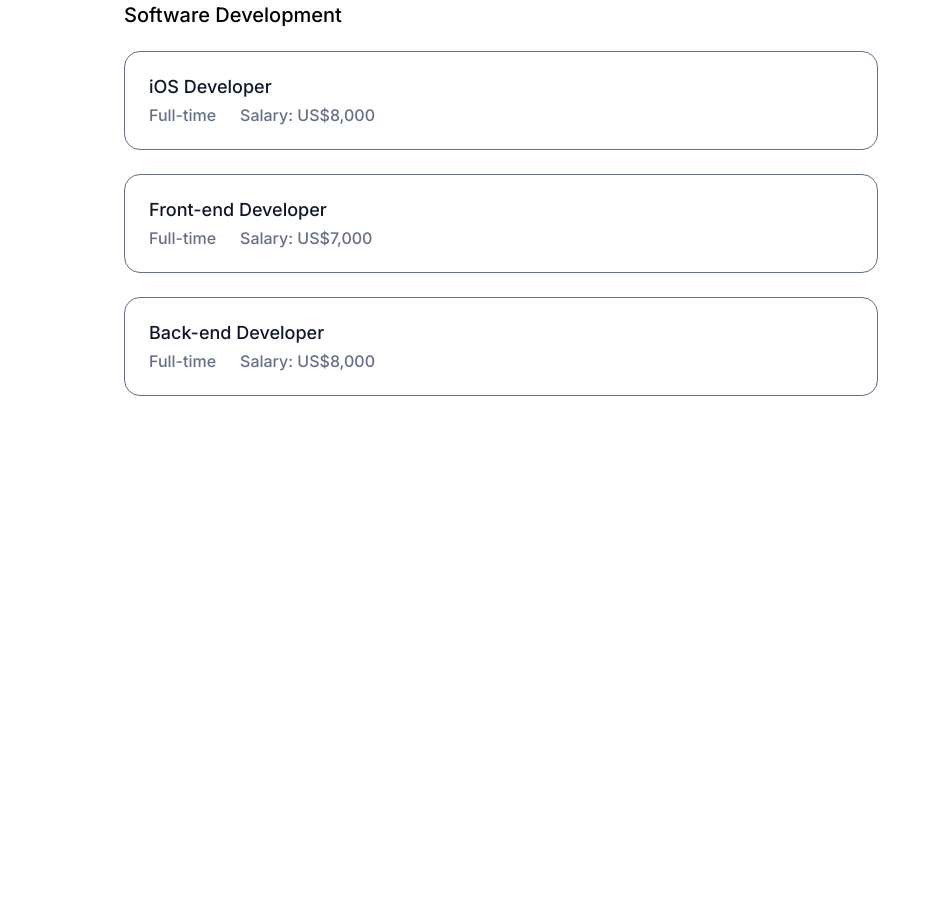
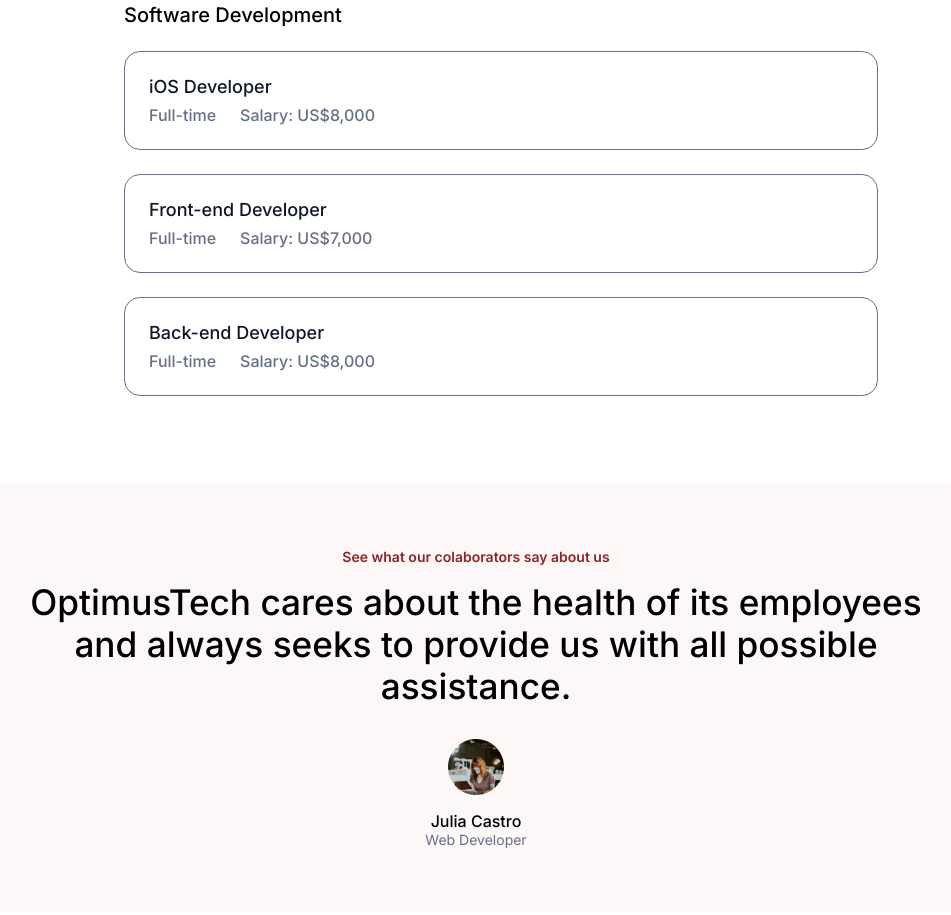
Before and after one commit to SFaguiar/alura-7-days-of-code-html-css, a plain HTML site: page index.html in a window 1280 px wide. Shown: the part 1861-2776 px from the top of the page, without its empty margins (164-1115 px from the left). Before the commit the page ends 2345 px from the top, so only its background shows below. Drawn offline with Linux system fonts and the light colour scheme.

Commit message:
Day 6 Completed!
In today's challenge, you will create the Testimonials section.

This section will contain a small text above, a title, an image of a collaborator, as well as her name and position within the company.

```diff
--- a/index.css
+++ b/index.css
@@ -248,3 +248,64 @@ body {
 .main__jobs__vacancies__group__vacancy__details__remote {}
 
 .main__jobs__vacancies__group__vacancy__details__salary {}
+
+.main__social_proof {
+
+}
+
+.main__social_proof__container {
+    display: flex;
+    flex-direction: column;
+    align-items: center;
+    padding: 4rem;
+    margin: 0 7rem 6rem 7rem;
+    background-color: rgba(195, 25, 25, 0.03);
+    gap: 2rem;
+    justify-content: space-between;
+}
+
+.main__social_proof__container__header {
+    display: flex;
+    flex-direction: column;
+    gap: 1rem;
+    justify-content: space-between;
+}
+
+.main__social_proof__container__header__title {
+    font-size: 0.875rem;
+    font-weight: 600;
+    text-align: center;
+    color: var(--highlight);
+}
+
+.main__social_proof__container__header__text {
+    font-size: 2.2rem;
+    font-weight: 500;
+    text-align: center;
+
+}
+
+.main__social_proof__container__user {
+    display: flex;
+    flex-direction: column;
+    align-items: center;
+}
+
+.main__social_proof__container__user__picture {
+    margin-bottom: 1rem;
+}
+
+.main__social_proof__container__user__name {
+    font-size: 1rem;
+    font-weight: 500;
+    text-align: center;
+
+}
+
+.main__social_proof__container__user__occupation {
+    font-size: 0.875rem;
+    font-weight: 400;
+    color: var(--text);
+    text-align: center;
+
+}
--- a/index.html
+++ b/index.html
@@ -106,7 +106,17 @@
             </div>
         </section>
         <section class="main__social_proof">
-
+            <div class="main__social_proof__container">
+                <div class="main__social_proof__container__header">
+                    <h2 class="main__social_proof__container__header__title">See what our colaborators say about us</h2>
+                    <p class="main__social_proof__container__header__text">OptimusTech cares about the health of its employees and always seeks to provide us with all possible assistance.</p>
+                </div>
+                <div class="main__social_proof__container__user">
+                    <img class="main__social_proof__container__user__picture" src="img/avatar.png">
+                    <span class="main__social_proof__container__user__name">Julia Castro</span>
+                    <span class="main__social_proof__container__user__occupation">Web Developer</span>
+                </div>
+            </div>
         </section>
         <section class="main__form">
 
```
Also changed, not shown: img/avatar.png (added).
